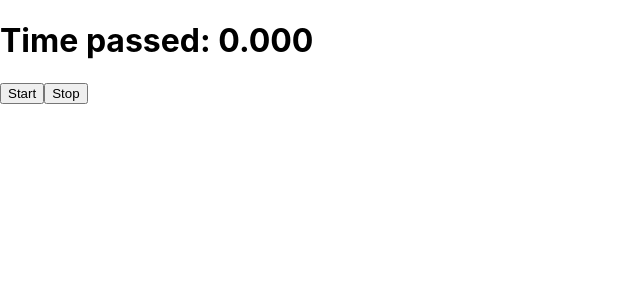
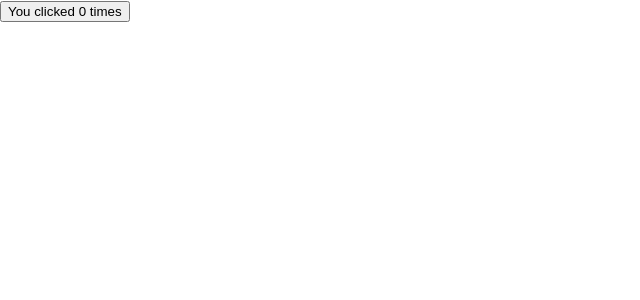
Before and after one commit to Joesepherus/react-learning-new, a React (Create React App) app: page / in a window 1280 px wide. Shown: the top 300 px of the page, without its empty margins (0-640 px from the left). Built offline with nearby package versions, Linux system fonts and the light colour scheme.

Commit message:
Add RefNotUpdating.

```diff
--- a/src/App.js
+++ b/src/App.js
@@ -3,9 +3,10 @@ import BuggyTimer from "./BuggyTimer";
 import BuggyTimerFixed from "./BuggyTimerFixed";
 import BuggyTimerFixed2 from "./BuggyTimerFixed2";
 import Stopwatch from "./Stopwatch";
+import RefNotUpdating from "./RefNotUpdating";
 
 function App() {
-  return <Stopwatch />;
+  return <RefNotUpdating />;
 }
 
 export default App;
--- /dev/null
+++ b/src/RefNotUpdating.js
@@ -0,0 +1,16 @@
+import { useRef } from 'react';
+
+export default function RefNotUpdating() {
+  let countRef = useRef(0);
+
+  function handleClick() {
+    // This doesn't re-render the component!
+    countRef.current = countRef.current + 1;
+  }
+
+  return (
+    <button onClick={handleClick}>
+      You clicked {countRef.current} times
+    </button>
+  );
+}
```
